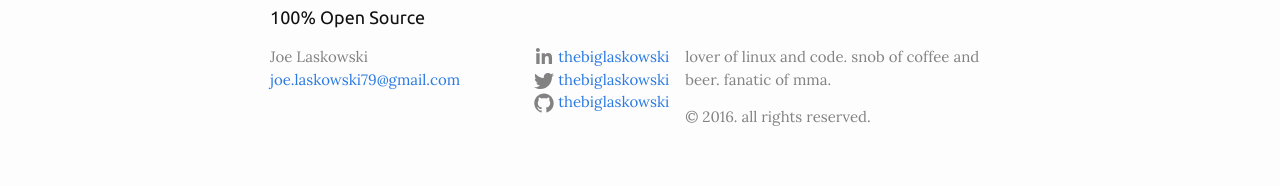
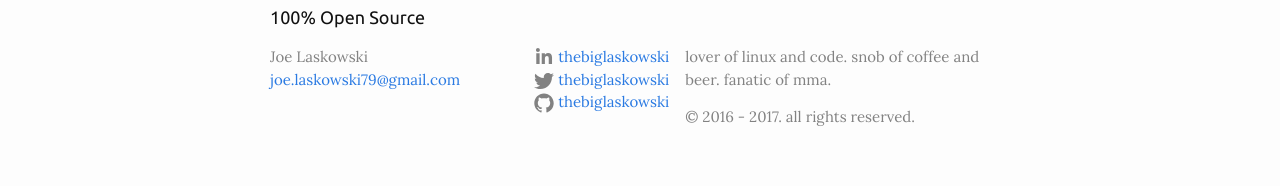
Before and after one commit to TheBigLaskowski/blog, a Jekyll site: the page built from index.html, in a window 1280 px wide. Shown: the part 1155-1341 px from the top of the page. Built offline with Jekyll 4.4.1, drawn with Linux system fonts in a browser that asks for light colours; the list of posts is cut into pages by our own code; comment, search, counter and statistics services are not loaded.

Commit message:
yml update

```diff
--- a/_config.yml
+++ b/_config.yml
@@ -11,12 +11,13 @@ subtitle: 100% Open Source
 email: joe.laskowski79@gmail.com
 description: > # this means to ignore newlines until "baseurl:"
   lover of linux and code. snob of coffee and beer. fanatic of mma.
-copyright: © 2016. all rights reserved.
+copyright: © 2016 - 2017. all rights reserved.
 baseurl: "" # the subpath of your site, e.g. /blog
-url: "http://joelaskowski.me" # the base hostname & protocol for your site
+url: "https://joelaskowski.me" # the base hostname & protocol for your site
 twitter_username: thebiglaskowski
 github_username:  thebiglaskowski
 linkedin_username: thebiglaskowski
+repository: TheBigLaskowski/blog
 gems:
   - jekyll-mentions
   - jekyll-sitemap
```
